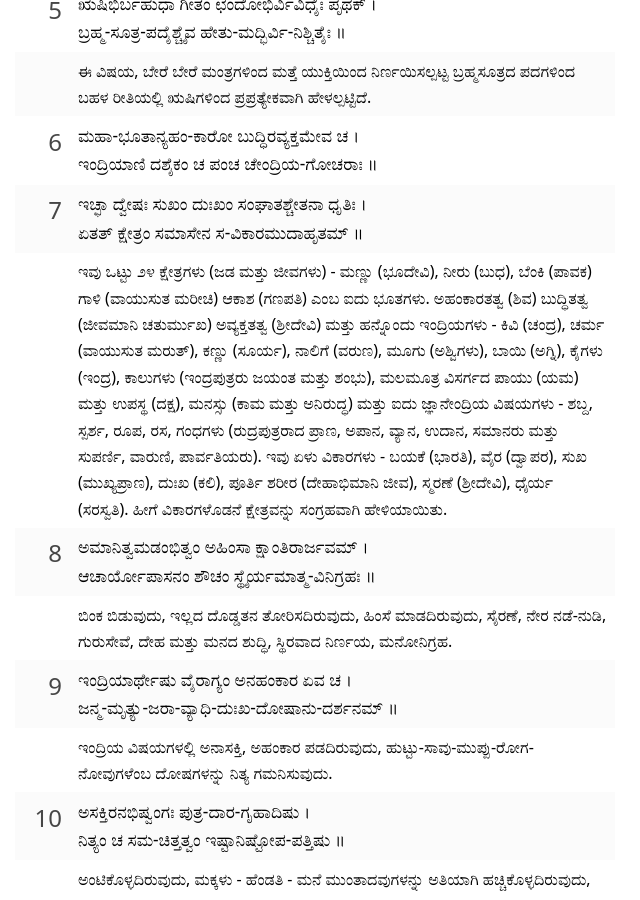
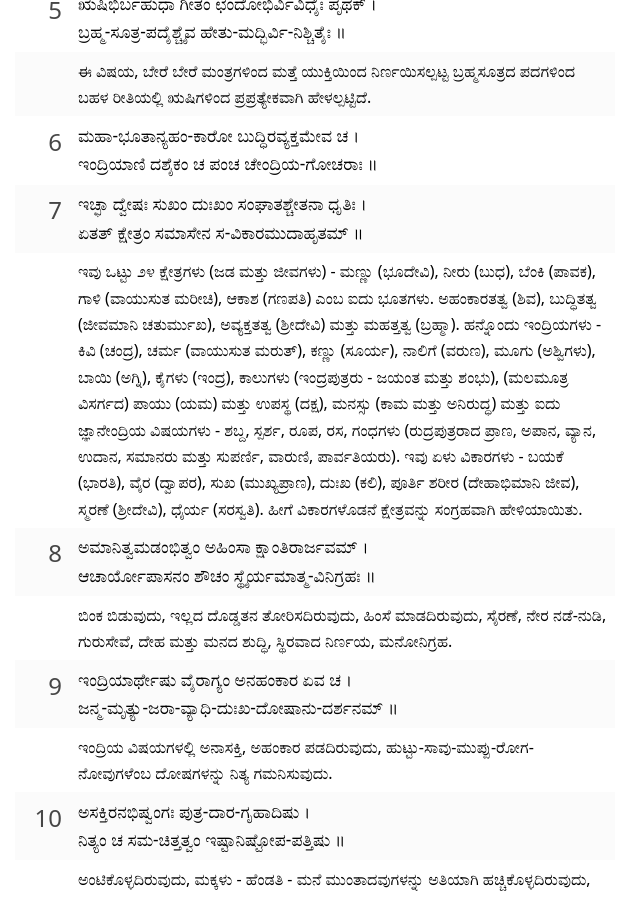
Before and after one commit to prawipra/gs_stage, a Jekyll site: the page built from kan/13.md, in a window 1280 px wide and 900 px high, scrolled down 844 px. Shown: the whole window, without its empty margins (325-965 px from the left). Built offline with Jekyll 4.4.1, drawn with Linux system fonts in a browser that asks for light colours.

Commit message:
Complete verse and meaning edits from sura

```diff
--- a/_data/kan/m13.yml
+++ b/_data/kan/m13.yml
@@ -20,15 +20,17 @@
 
 7: >-
     ಇವು ಒಟ್ಟು ೨೪ ಕ್ಷೇತ್ರಗಳು (ಜಡ ಮತ್ತು ಜೀವಗಳು) - ಮಣ್ಣು (ಭೂದೇವಿ), ನೀರು (ಬುಧ),
-    ಬೆಂಕಿ (ಪಾವಕ) ಗಾಳಿ (ವಾಯುಸುತ ಮರೀಚಿ) ಆಕಾಶ (ಗಣಪತಿ) ಎಂಬ ಐದು ಭೂತಗಳು. ಅಹಂಕಾರತತ್ವ
-    (ಶಿವ) ಬುದ್ಧಿತತ್ವ (ಜೀವಮಾನಿ ಚತುರ್ಮುಖ) ಅವ್ಯಕ್ತತತ್ವ (ಶ್ರೀದೇವಿ) ಮತ್ತು ಹನ್ನೊಂದು ಇಂದ್ರಿಯಗಳು -
-    ಕಿವಿ (ಚಂದ್ರ), ಚರ್ಮ (ವಾಯುಸುತ ಮರುತ್), ಕಣ್ಣು (ಸೂರ್ಯ), ನಾಲಿಗೆ (ವರುಣ), ಮೂಗು (ಅಶ್ವಿಗಳು),
-    ಬಾಯಿ (ಅಗ್ನಿ), ಕೈಗಳು (ಇಂದ್ರ), ಕಾಲುಗಳು (ಇಂದ್ರಪುತ್ರರು ಜಯಂತ ಮತ್ತು ಶಂಭು), ಮಲಮೂತ್ರ ವಿಸರ್ಗದ
-    ಪಾಯು (ಯಮ) ಮತ್ತು ಉಪಸ್ಥ (ದಕ್ಷ), ಮನಸ್ಸು (ಕಾಮ ಮತ್ತು ಅನಿರುದ್ಧ) ಮತ್ತು ಐದು ಜ್ಞಾನೇಂದ್ರಿಯ
-    ವಿಷಯಗಳು - ಶಬ್ದ, ಸ್ಪರ್ಶ, ರೂಪ, ರಸ, ಗಂಧಗಳು (ರುದ್ರಪುತ್ರರಾದ ಪ್ರಾಣ, ಅಪಾನ, ವ್ಯಾನ, ಉದಾನ,
-    ಸಮಾನರು ಮತ್ತು ಸುಪರ್ಣಿ, ವಾರುಣಿ, ಪಾರ್ವತಿಯರು). ಇವು ಏಳು ವಿಕಾರಗಳು - ಬಯಕೆ (ಭಾರತಿ), ವೈರ (ದ್ವಾಪರ), ಸುಖ (ಮುಖ್ಯಪ್ರಾಣ),
-    ದುಃಖ (ಕಲಿ), ಪೂರ್ತಿ ಶರೀರ (ದೇಹಾಭಿಮಾನಿ ಜೀವ), ಸ್ಮರಣೆ (ಶ್ರೀದೇವಿ), ಧೈರ್ಯ (ಸರಸ್ವತಿ). ಹೀಗೆ
-    ವಿಕಾರಗಳೊಡನೆ ಕ್ಷೇತ್ರವನ್ನು ಸಂಗ್ರಹವಾಗಿ ಹೇಳಿಯಾಯಿತು.
+    ಬೆಂಕಿ (ಪಾವಕ), ಗಾಳಿ (ವಾಯುಸುತ ಮರೀಚಿ), ಆಕಾಶ (ಗಣಪತಿ) ಎಂಬ ಐದು ಭೂತಗಳು.
+    ಅಹಂಕಾರತತ್ವ (ಶಿವ), ಬುದ್ಧಿತತ್ವ (ಜೀವಮಾನಿ ಚತುರ್ಮುಖ), ಅವ್ಯಕ್ತತತ್ವ (ಶ್ರೀದೇವಿ) ಮತ್ತು
+    ಮಹತ್ತತ್ವ (ಬ್ರಹ್ಮಾ). ಹನ್ನೊಂದು ಇಂದ್ರಿಯಗಳು - ಕಿವಿ (ಚಂದ್ರ), ಚರ್ಮ (ವಾಯುಸುತ ಮರುತ್),
+    ಕಣ್ಣು (ಸೂರ್ಯ), ನಾಲಿಗೆ (ವರುಣ), ಮೂಗು (ಅಶ್ವಿಗಳು), ಬಾಯಿ (ಅಗ್ನಿ), ಕೈಗಳು (ಇಂದ್ರ),
+    ಕಾಲುಗಳು (ಇಂದ್ರಪುತ್ರರು - ಜಯಂತ ಮತ್ತು ಶಂಭು), (ಮಲಮೂತ್ರ ವಿಸರ್ಗದ) ಪಾಯು (ಯಮ)
+    ಮತ್ತು ಉಪಸ್ಥ (ದಕ್ಷ), ಮನಸ್ಸು (ಕಾಮ ಮತ್ತು ಅನಿರುದ್ಧ) ಮತ್ತು ಐದು ಜ್ಞಾನೇಂದ್ರಿಯ
+    ವಿಷಯಗಳು - ಶಬ್ದ, ಸ್ಪರ್ಶ, ರೂಪ, ರಸ, ಗಂಧಗಳು (ರುದ್ರಪುತ್ರರಾದ ಪ್ರಾಣ, ಅಪಾನ, ವ್ಯಾನ,
+    ಉದಾನ, ಸಮಾನರು ಮತ್ತು ಸುಪರ್ಣಿ, ವಾರುಣಿ, ಪಾರ್ವತಿಯರು). ಇವು ಏಳು ವಿಕಾರಗಳು - ಬಯಕೆ
+    (ಭಾರತಿ), ವೈರ (ದ್ವಾಪರ), ಸುಖ (ಮುಖ್ಯಪ್ರಾಣ), ದುಃಖ (ಕಲಿ), ಪೂರ್ತಿ ಶರೀರ
+    (ದೇಹಾಭಿಮಾನಿ ಜೀವ), ಸ್ಮರಣೆ (ಶ್ರೀದೇವಿ), ಧೈರ್ಯ (ಸರಸ್ವತಿ). ಹೀಗೆ ವಿಕಾರಗಳೊಡನೆ ಕ್ಷೇತ್ರವನ್ನು
+    ಸಂಗ್ರಹವಾಗಿ ಹೇಳಿಯಾಯಿತು.
 
 8: >-
     ಬಿಂಕ ಬಿಡುವುದು, ಇಲ್ಲದ ದೊಡ್ಡತನ ತೋರಿಸದಿರುವುದು, ಹಿಂಸೆ ಮಾಡದಿರುವುದು, ಸೈರಣೆ, ನೇರ
--- a/_data/kan/v14.yml
+++ b/_data/kan/v14.yml
@@ -12,7 +12,7 @@
 
 4: |-
     ಸರ್ವ-ಯೋನಿಷು ಕೌಂತೇಯ ಮೂರ್ತಯಃ ಸಂಭವಂತಿ ಯಾಃ ।
-    ತಾಸಾಂ ಬ್ರಹ್ಮ ಮಹದ್-ಯೋನಿಃ ಅಹಂ ಬೀಜ-ಪ್ರದಃ ಪಿತಾ ॥
+    ತಾಸಾಂ ಬ್ರಹ್ಮ ಮಹದ್ಯೋನಿಃ ಅಹಂ ಬೀಜ-ಪ್ರದಃ ಪಿತಾ ॥
 
 5: |-
     ಸತ್ವಂ ರಜಸ್ತಮ ಇತಿ ಗುಣಾಃ ಪ್ರಕೃತಿ-ಸಂಭವಾಃ ।
```
